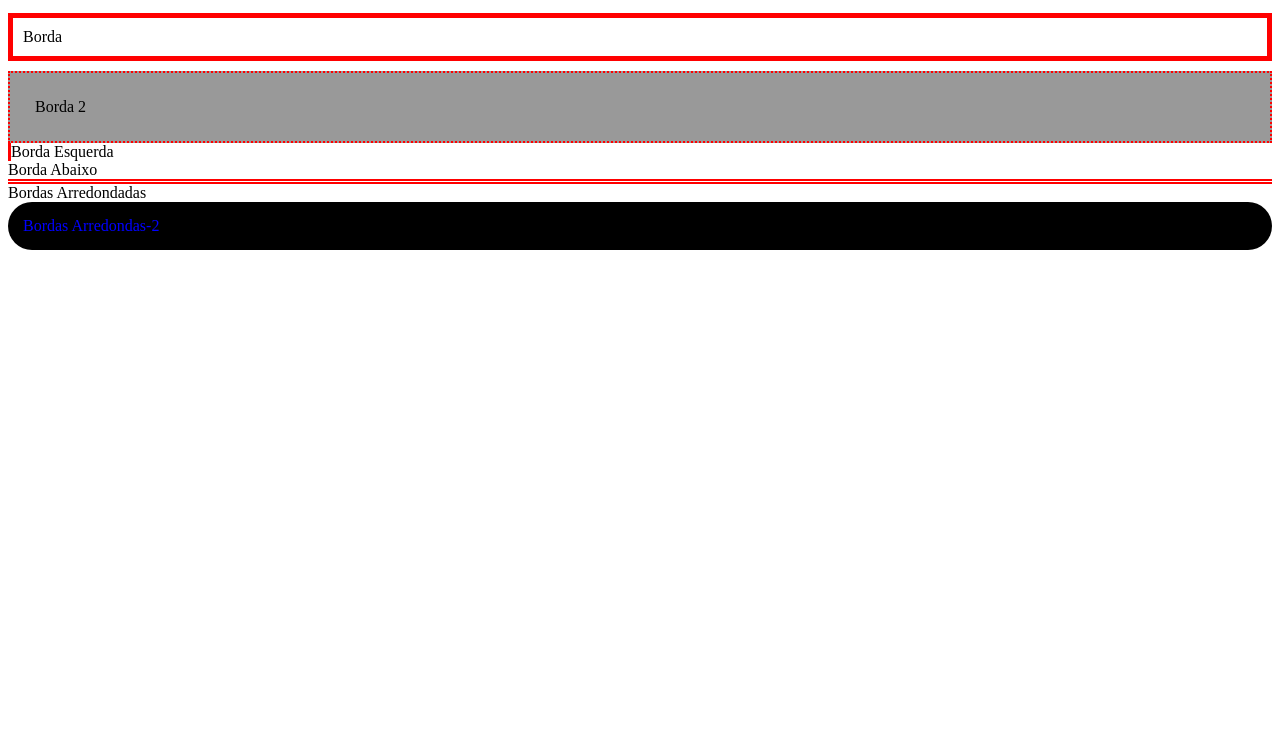
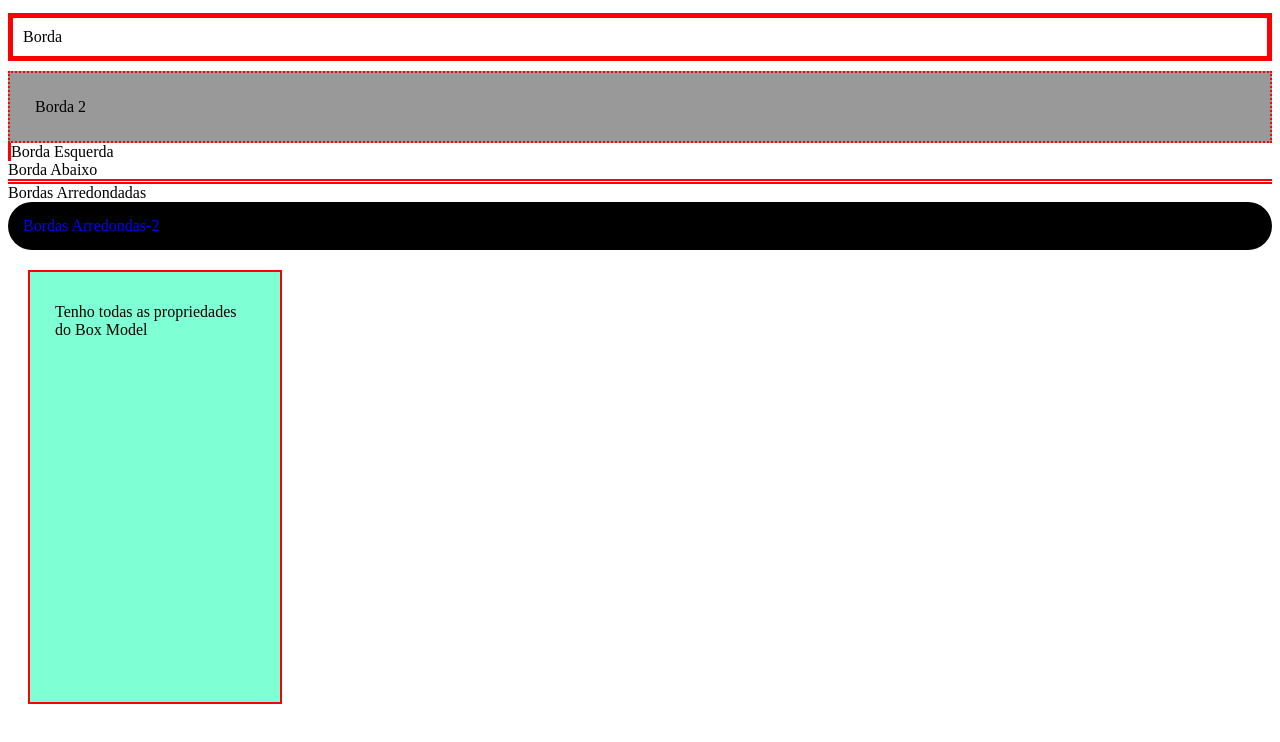
Before and after one commit to Eduxplorer/13-03-html, a plain HTML site: page index.html in a window 1280 px wide. Shown: the part 2451-3193 px from the top of the page. Drawn offline with Linux system fonts and the light colour scheme.

Commit message:
22 Box  Model

```diff
--- a/css/style.css
+++ b/css/style.css
@@ -169,7 +169,7 @@
     background-color: #000;
     color: blue;
     padding: 15px;
-    border-radius: 25px;
+    border-radius: 15px;
 }
 
 .arredondadas-2 {
@@ -178,3 +178,15 @@
     padding: 15px;
     border-radius: 25px;
 }
+
+/* 22 Box Model*/
+
+.box-model {
+    margin: 20px;
+    background-color: aquamarine;
+    /* padding: 15px 25px 15px 25px; */
+    padding: 15px 25px;
+    border: 2px solid red;
+    width: 200px;
+    height: 400px;
+}
--- a/index.html
+++ b/index.html
@@ -128,6 +128,12 @@
     <div class="arredondadas">Bordas Arredondadas</div>
     <div class="arredondadas-2">Bordas Arredondas-2</div>
 
+    <!-- 22 Box Model -->
+
+    <div class="box-model">
+        <p>Tenho todas as propriedades do Box Model</p>
+    </div>
+
 
 
 </body>
```
